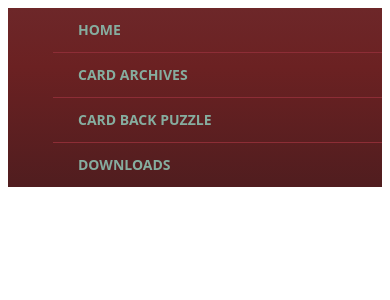
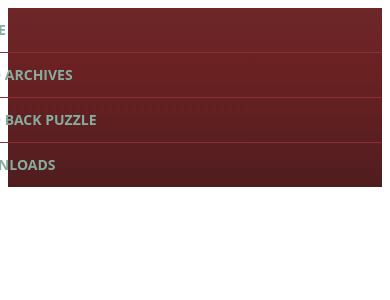
Before and after one commit to nebuIr/imastarcitizen.net, a PHP site: page /menu.php in a window 390 px wide. Shown: the top 300 px of the page. Run offline with PHP 8.4, Linux system fonts and the light colour scheme.

Commit message:
Fixed navbar responsiveness

```diff
--- a/en/style/css/navstyles.css
+++ b/en/style/css/navstyles.css
@@ -8,7 +8,7 @@
 
 #cssmenu ul {
     list-style: none;
-    margin-left: 45px;
+    margin-left: auto;
     margin-top: 0px;
     margin-bottom: 0px;
     padding: 0;
@@ -106,6 +106,9 @@
 }
 
 @media screen and (max-width: 768px) {
+  #cssmenu ul {
+    margin-left: -70px
+  }
   #cssmenu ul li {
     float: none;
     display: block;
@@ -122,7 +125,4 @@
   #cssmenu ul li a:after {
     display: none;
   }
-  #cssmenu ul li a:before {
-    display: none;
-  }
 }
```
